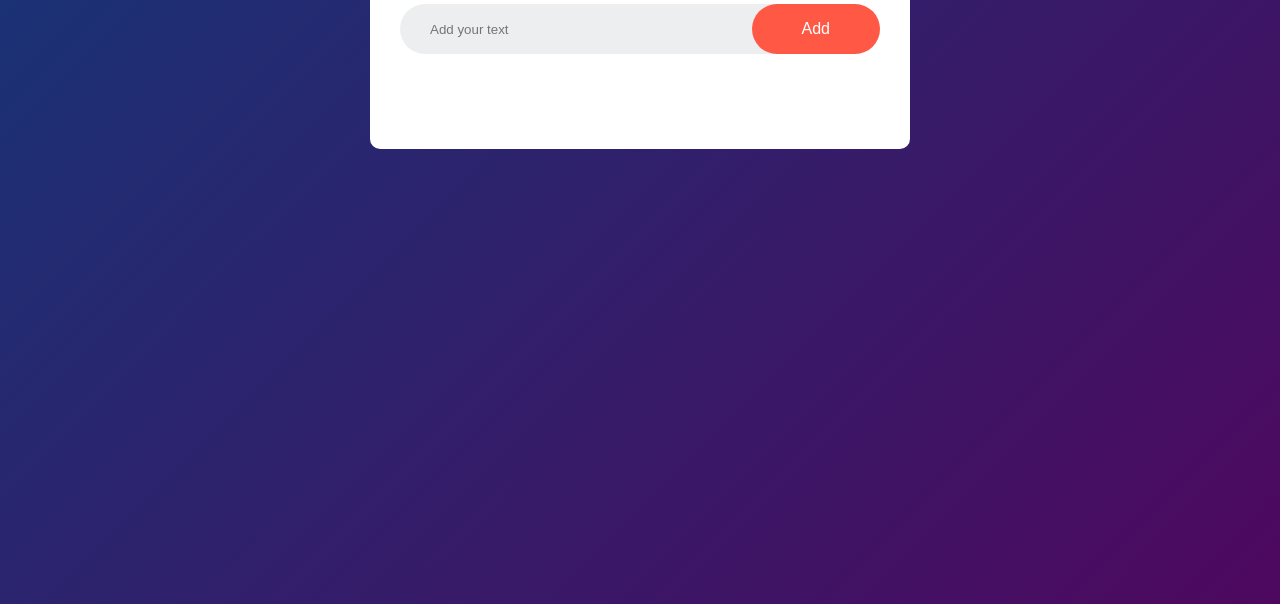
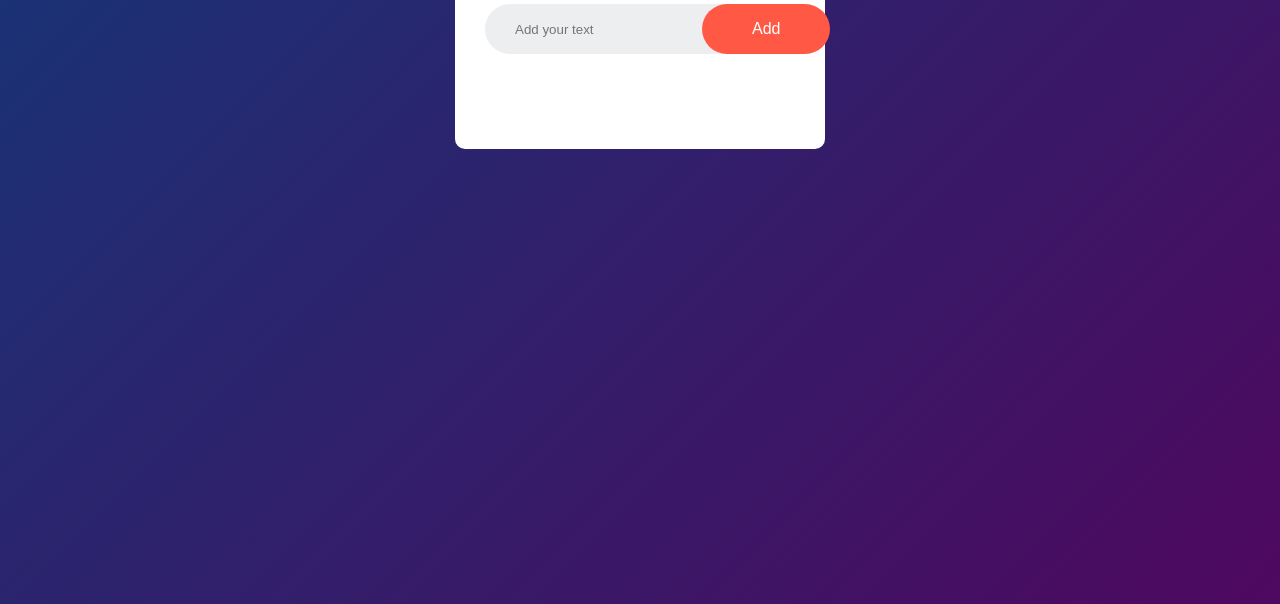
Before and after one commit to Chijndu/day-2-0F-30, a plain HTML site: page index.html in a window 1280 px wide. Shown: the part 196-800 px from the top of the page. Drawn offline with Linux system fonts and the light colour scheme.

Commit message:
Update style.css
yed

```diff
--- a/style.css
+++ b/style.css
@@ -11,7 +11,7 @@
     padding: 10px;
 }
 .todoapp{
-    width: 100vw;
+    width: 370px;
     max-width: 540px;
     background: #fff;
     margin: 100px auto 20px;
```
